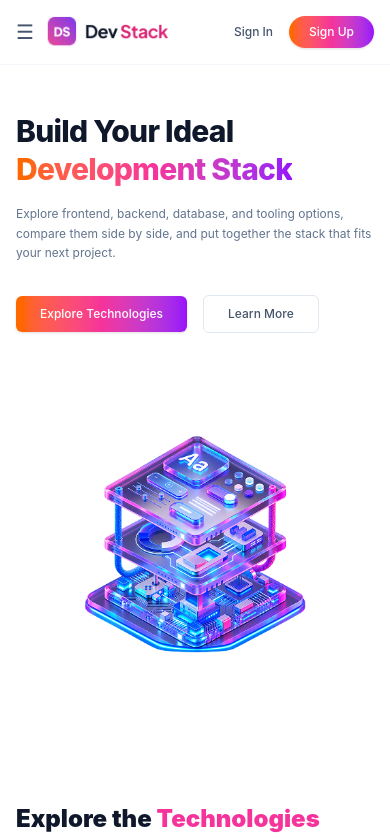
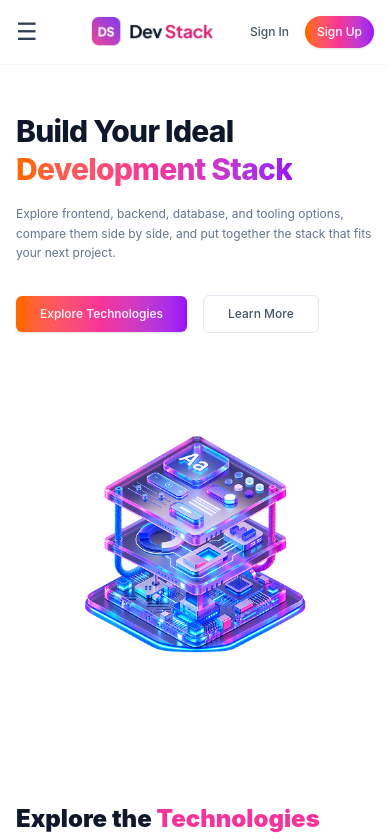
Before and after one commit to mahim157/dev-stack-builder, a React (Vite) app: page / in a window 390 px wide. Shown: the top 839 px of the page. Built offline with nearby package versions, Linux system fonts and the light colour scheme.

Commit message:
Fix navbar layout for desktop and mobile responsiveness

```diff
--- a/src/App.jsx
+++ b/src/App.jsx
@@ -1,4 +1,3 @@
-
 import React, { useState, useEffect } from 'react';
 import { ToastContainer, toast } from 'react-toastify';
 import 'react-toastify/dist/ReactToastify.css';
@@ -55,18 +54,15 @@ export default function App() {
       <ToastContainer autoClose={2000} />
 
       <div>
+        {/* Updated Header Layout */}
         <header className="sticky top-0 z-50 bg-white/95 backdrop-blur-sm border-b border-slate-100">
           <div className="max-w-7xl mx-auto px-4 sm:px-6 lg:px-8 py-4 flex items-center justify-between">
-            <div className="flex items-center space-x-3">
-              <button className="md:hidden text-slate-600 text-xl">☰</button>
-              <div className="flex items-center">
-                <img
-                  src="/images/logo.png"
-                  alt="Logo"
-                  className="h-8 w-auto object-contain"
-                />
-              </div>
-            </div>
+
+            {/* Left: Hamburger menu (Mobile) & Desktop Links */}
+            <div className="flex items-center space-x-6">
+              <button className="md:hidden text-slate-700 text-2xl focus:outline-none">
+                ☰
+              </button>
 
               <nav className="hidden md:flex space-x-8 text-xs font-medium text-slate-500">
                 <a href="#" className="text-pink-500 font-semibold">Home</a>
@@ -75,16 +71,31 @@ export default function App() {
                 <a href="#" className="hover:text-slate-900 transition">About</a>
                 <a href="#" className="hover:text-slate-900 transition">Contact</a>
               </nav>
+            </div>
 
-            <div className="flex items-center space-x-4">
-              <button className="text-xs font-medium text-slate-600 hover:text-slate-900">Sign In</button>
-              <button className="text-xs font-medium text-white px-5 py-2 rounded-full bg-gradient-to-r from-orange-500 via-pink-500 to-purple-600 hover:opacity-95 shadow-sm">
+            {/* Center: Brand Logo */}
+            <div className="flex items-center justify-center">
+              <img
+                src="/images/logo.png"
+                alt="Logo"
+                className="h-8 w-auto object-contain"
+              />
+            </div>
+
+            {/* Right: Sign In and Sign Up buttons */}
+            <div className="flex items-center space-x-2 sm:space-x-4">
+              <button className="text-xs font-medium text-slate-600 hover:text-slate-900 px-2 py-1">
+                Sign In
+              </button>
+              <button className="text-xs font-medium text-white px-3 sm:px-5 py-2 rounded-full bg-gradient-to-r from-orange-500 via-pink-500 to-purple-600 hover:opacity-95 shadow-sm">
                 Sign Up
               </button>
             </div>
+
           </div>
         </header>
 
+        {/* Hero Section */}
         <section className="max-w-7xl mx-auto px-4 sm:px-6 lg:px-8 py-12 md:py-16 grid grid-cols-1 md:grid-cols-2 gap-8 md:gap-12 items-center">
           <div>
             <h1 className="text-3xl sm:text-4xl md:text-5xl font-extrabold text-slate-900 leading-tight mb-4 tracking-tight">
@@ -110,6 +121,7 @@ export default function App() {
           </div>
         </section>
 
+        {/* Title Section */}
         <div id="technologies" className="max-w-7xl mx-auto px-4 sm:px-6 lg:px-8 pt-8 pb-4">
           <h2 className="text-2xl font-black text-slate-900">
             Explore the <span className="text-pink-500">Technologies</span>
@@ -117,12 +129,14 @@ export default function App() {
           <p className="text-xs text-slate-400 mt-1">Pick one technology per category to build your ideal stack.</p>
         </div>
 
+        {/* Main Section */}
         <main className="max-w-7xl mx-auto px-4 sm:px-6 lg:px-8 pb-20">
           {loading ? (
             <div className="text-center py-20 text-slate-400 text-sm">Loading technologies...</div>
           ) : (
             <div className="grid grid-cols-1 lg:grid-cols-4 gap-8 items-start">
 
+              {/* Technologies List Grid */}
               <div className="lg:col-span-3 grid grid-cols-1 sm:grid-cols-2 md:grid-cols-3 gap-5">
                 {technologies.map((tech) => {
                   const isAdded = stack.some(
@@ -175,6 +189,7 @@ export default function App() {
                 })}
               </div>
 
+              {/* Sidebar Stack View */}
               <div className="lg:col-span-1">
                 <div className="bg-slate-50/50 border border-slate-100 rounded-lg p-5 sticky top-24">
                   <h3 className="font-bold text-slate-900 text-sm">Your Stack</h3>
@@ -221,6 +236,7 @@ export default function App() {
         </main>
       </div>
 
+      {/* Footer */}
       <footer className="border-t border-slate-100 bg-white py-12 mt-auto">
         <div className="max-w-7xl mx-auto px-4 sm:px-6 lg:px-8 grid grid-cols-1 sm:grid-cols-2 md:grid-cols-4 gap-8 mb-8 text-xs">
           <div>
```
Lines whose indentation alone changed are shown as unchanged.
